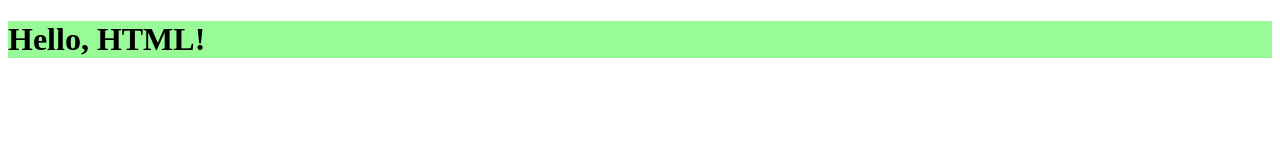
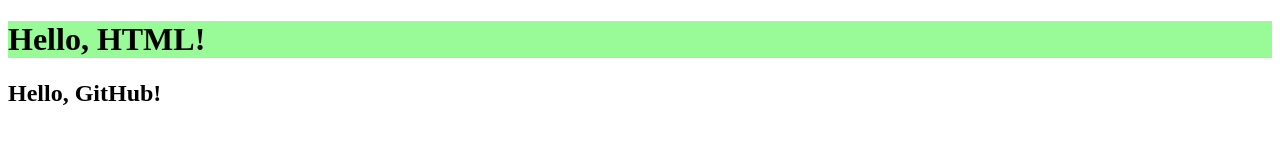
Before and after one commit to pjy0122/20230315, a plain HTML site: page 0315/index.html in a window 1280 px wide. Drawn offline with Linux system fonts and the light colour scheme.

Commit message:
Add h2 tag

```diff
--- a/0315/index.html
+++ b/0315/index.html
@@ -10,5 +10,6 @@
 </head>
 <body>
     <h1>Hello, HTML!</h1>
+    <h2>Hello, GitHub!</h2>
 </body>
 </html>
```
